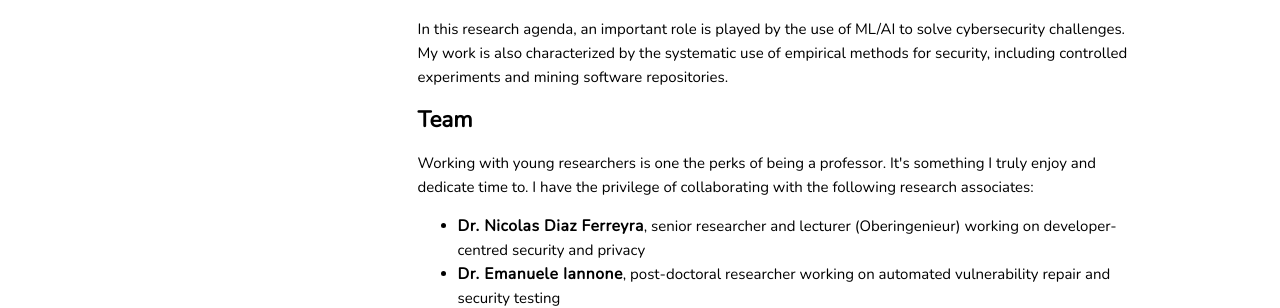
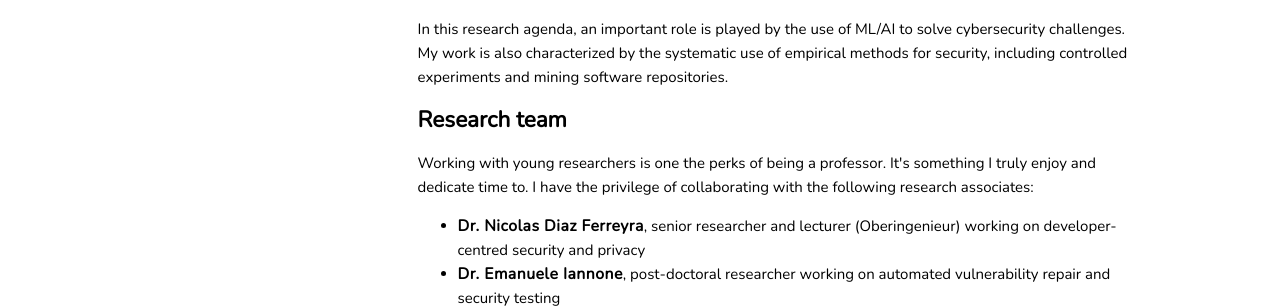
Before and after one commit to riccardoscandariato/riccardoscandariato.github.io, a Jekyll site: the page built from index.md, in a window 1280 px wide and 900 px high, scrolled down 1202 px. Shown: the part 156-464 px from the top of the window. Built offline with Jekyll 4.4.1, drawn with Linux system fonts in a browser that asks for light colours.

Commit message:
home - team and topics

```diff
--- a/index.md
+++ b/index.md
@@ -66,7 +66,7 @@ My core research topics are:</p>
 My work is also characterized by the systematic use of empirical methods for security, including controlled experiments and mining software repositories.</p>
 
 
-<h2>Team</h2>
+<h2>Research team</h2>
 
 <p>Working with young researchers is one the perks of being a professor. It's something I truly enjoy and dedicate time to. I have the privilege of collaborating with the following research associates:</p>
 <ul>
```
